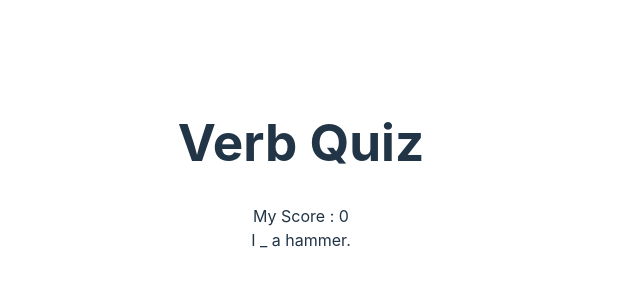
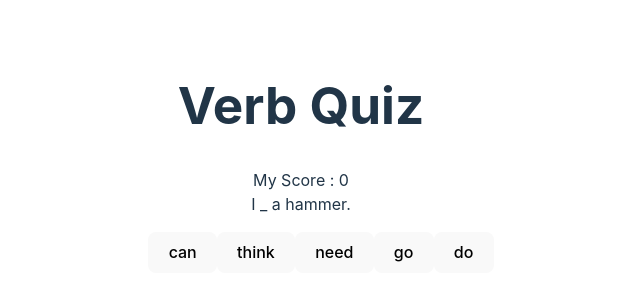
Before and after one commit to LucieKB/English_verbs, a React (Vite) app: page / in a window 1280 px wide. Shown: the part 234-534 px from the top of the page, without its empty margins (339-979 px from the left). Built offline with nearby package versions, Linux system fonts and the light colour scheme.

Commit message:
Answers and alerts

```diff
--- a/src/App.tsx
+++ b/src/App.tsx
@@ -5,6 +5,21 @@ import { sentences } from './sentences';
 function App() {
   const [score, setScore] = useState(0);
   const [currentSentence, setCurrentSentence] = useState(0);
+
+  const possibleAnswers = sentences[currentSentence].choices
+
+  function onAnswer(ans:String){
+    if (ans === sentences[currentSentence].answer){
+      setScore(score + 1);
+      alert('Good Answer !');
+      setCurrentSentence(currentSentence + 1)
+    }
+
+    else {
+      alert(`Wrong Answer, the correct answer was ${sentences[currentSentence].answer}`);
+      setCurrentSentence(currentSentence + 1)
+    }
+  }
 
   return (
     <>
@@ -16,6 +31,13 @@ function App() {
     <div>
       {sentences[currentSentence].question}
     </div>
+    <div>
+    <ul>
+      {possibleAnswers.map((ans)=><button onClick = {() => onAnswer(ans)}>{ans}</button>)}
+      </ul>
+    </div>
+
+
     </>
   )
 }
```
